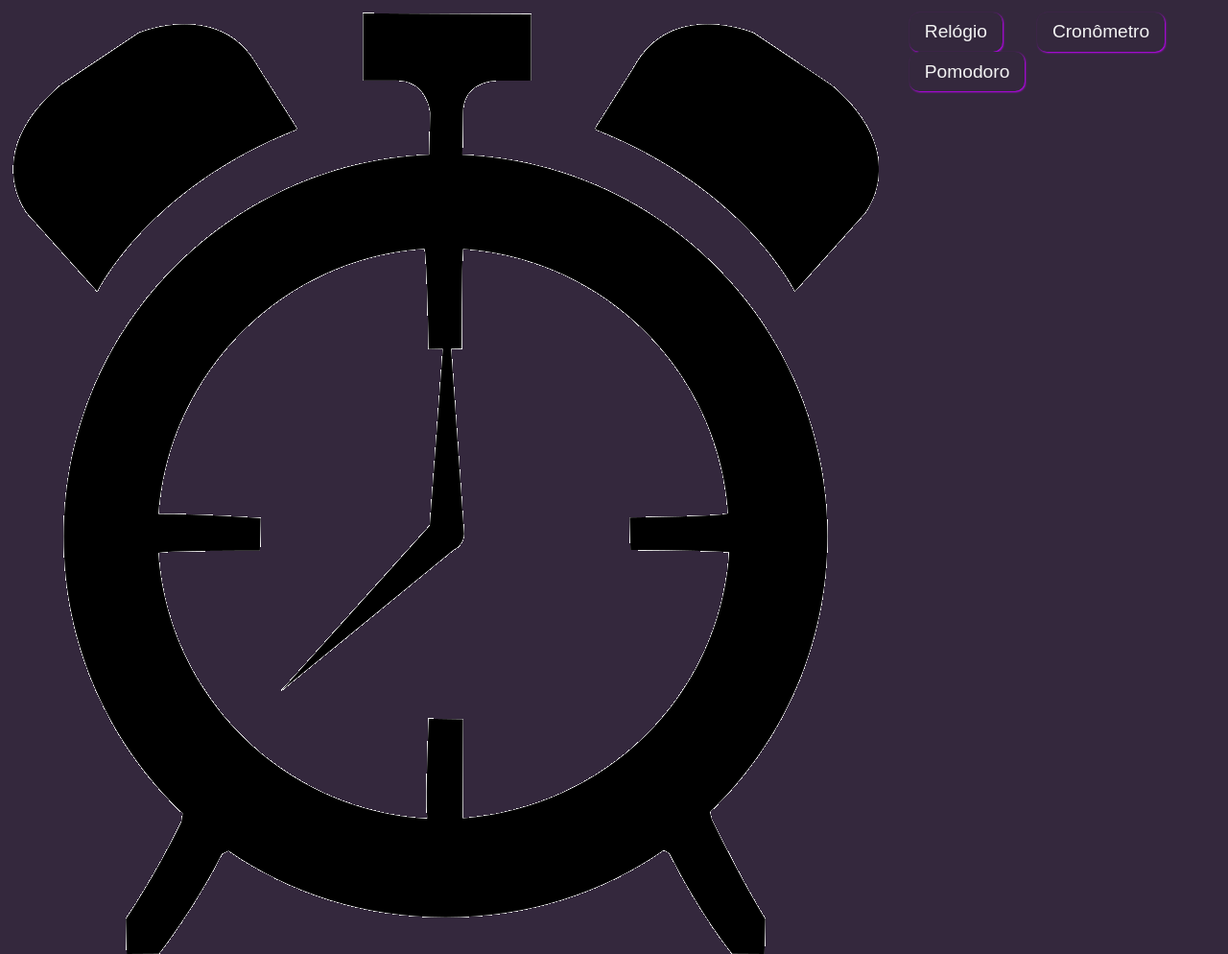
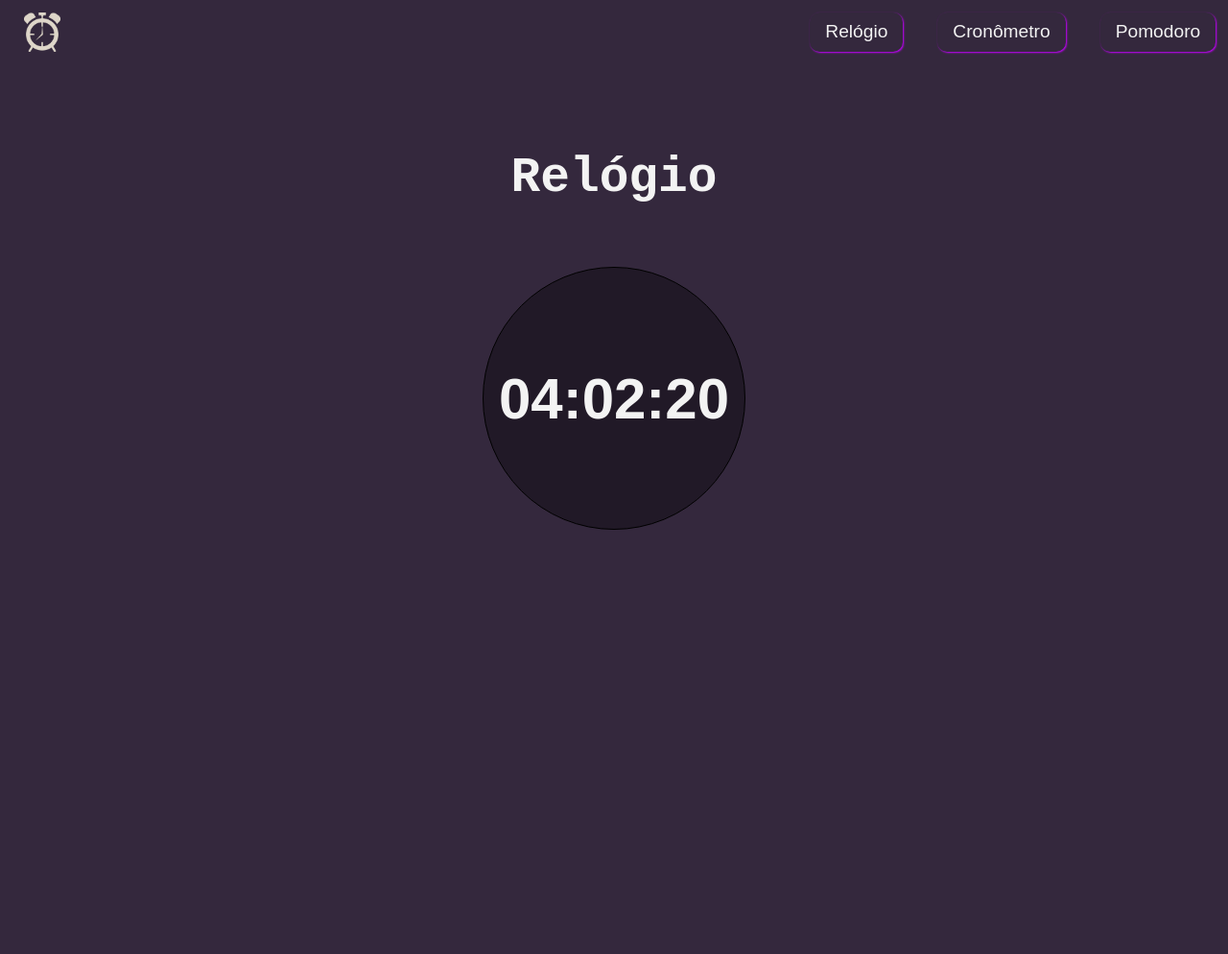
Before and after one commit to Edi-Santos/pomodoro-portfolio, a website: page index.html in a window 1280 px wide. Shown: the top 994 px of the page at 96% size. After the commit the page ends 800 px from the top, so only its background shows below. Drawn offline with Linux system fonts and the light colour scheme.

Commit message:
build:(style.css): estilizando logo

```diff
--- a/style.css
+++ b/style.css
@@ -25,6 +25,12 @@ header {
   justify-content: space-between;
   margin-bottom: 2%;
   padding: 1%;
+}
+
+header img {
+  filter: invert(80%) sepia(25%);
+  margin-left: 1%;
+  width: 3%;
 }
 
 nav button {
```
